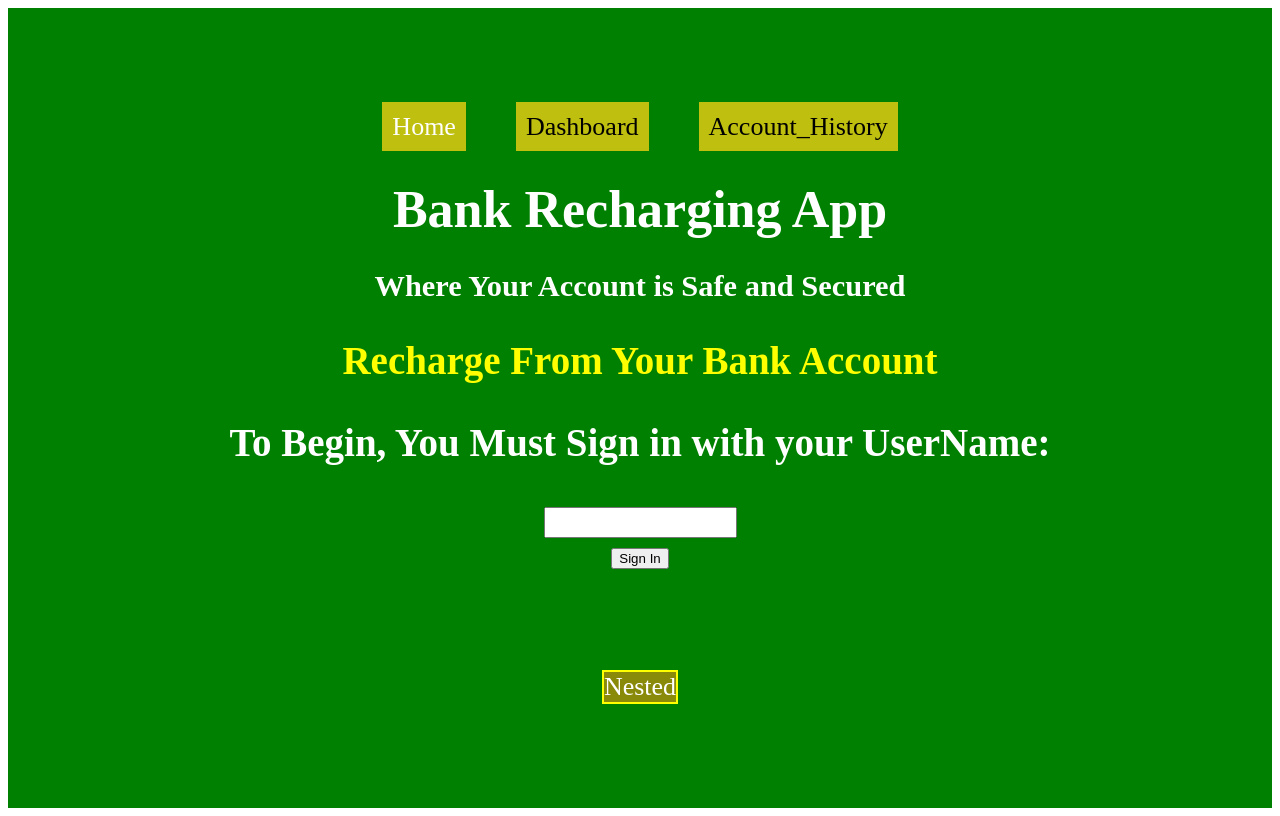
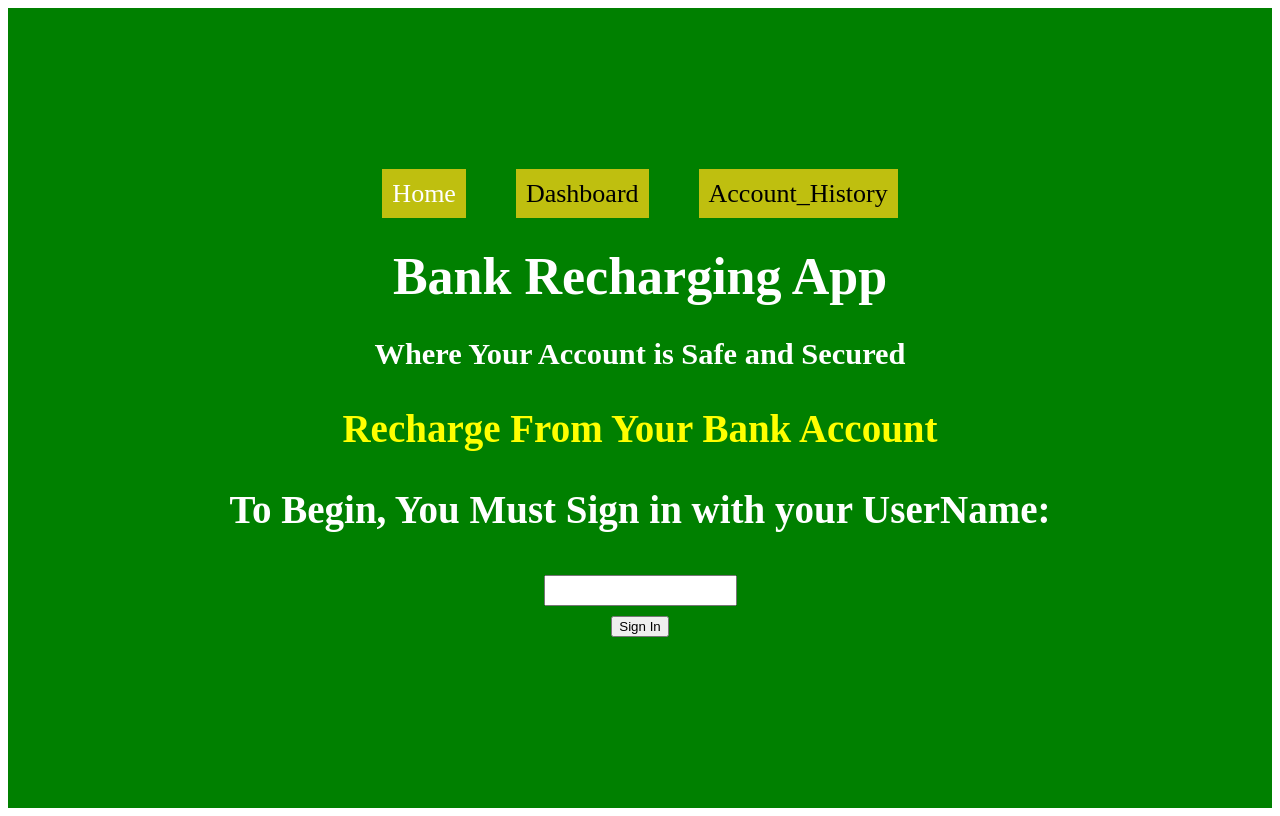
Before and after one commit to CyCodez/Authentication_App, a React (Create React App) app: page /home in a window 1280 px wide. Built offline with nearby package versions, Linux system fonts and the light colour scheme.

Commit message:
changed the location of the nested from from the home to the dashboard

```diff
--- a/src/App.js
+++ b/src/App.js
@@ -30,9 +30,7 @@ const App = () => {
           <Intro />
           <Routes>
             <Route index element={<Home />} />
-            <Route path="home" element={<Home />}>
-              <Route path="nested" element={<MyNest />} />
-            </Route>
+            <Route path="home" element={<Home />} />
 
             <Route
               path="dashboard"
@@ -41,7 +39,9 @@ const App = () => {
                   <Dashboard />
                 </ProtectedRoute>
               }
-            />
+            >
+              <Route path="nested" element={<MyNest />} />
+            </Route>
 
             <Route
               path="history"
--- a/src/components/Dashboard.js
+++ b/src/components/Dashboard.js
@@ -1,5 +1,6 @@
 import { useAuth } from "../App";
 import { Helmet } from "react-helmet-async";
+import { Outlet, Link } from "react-router-dom";
 const Dashboard = () => {
   const {
     TOKEN,
@@ -85,6 +86,10 @@ const Dashboard = () => {
           </form>
         </div>
       </div>
+      <Outlet />
+      <Link className="nested_route" to="nested">
+        Nested
+      </Link>
     </>
   );
 };
--- a/src/components/Home.js
+++ b/src/components/Home.js
@@ -1,7 +1,5 @@
 import { useAuth } from "../App";
-import { Outlet } from "react-router-dom";
 import { Helmet } from "react-helmet-async";
-import { Link } from "react-router-dom";
 
 const Home = () => {
   const { handleLogin, name, handleChange, text } = useAuth();
@@ -28,10 +26,6 @@ const Home = () => {
         Sign In
       </button>
       <span className="invalid">{text}</span>
-      <Outlet />
-      <Link className="nested_route" to="nested">
-        Nested
-      </Link>
     </>
   );
 };
```
